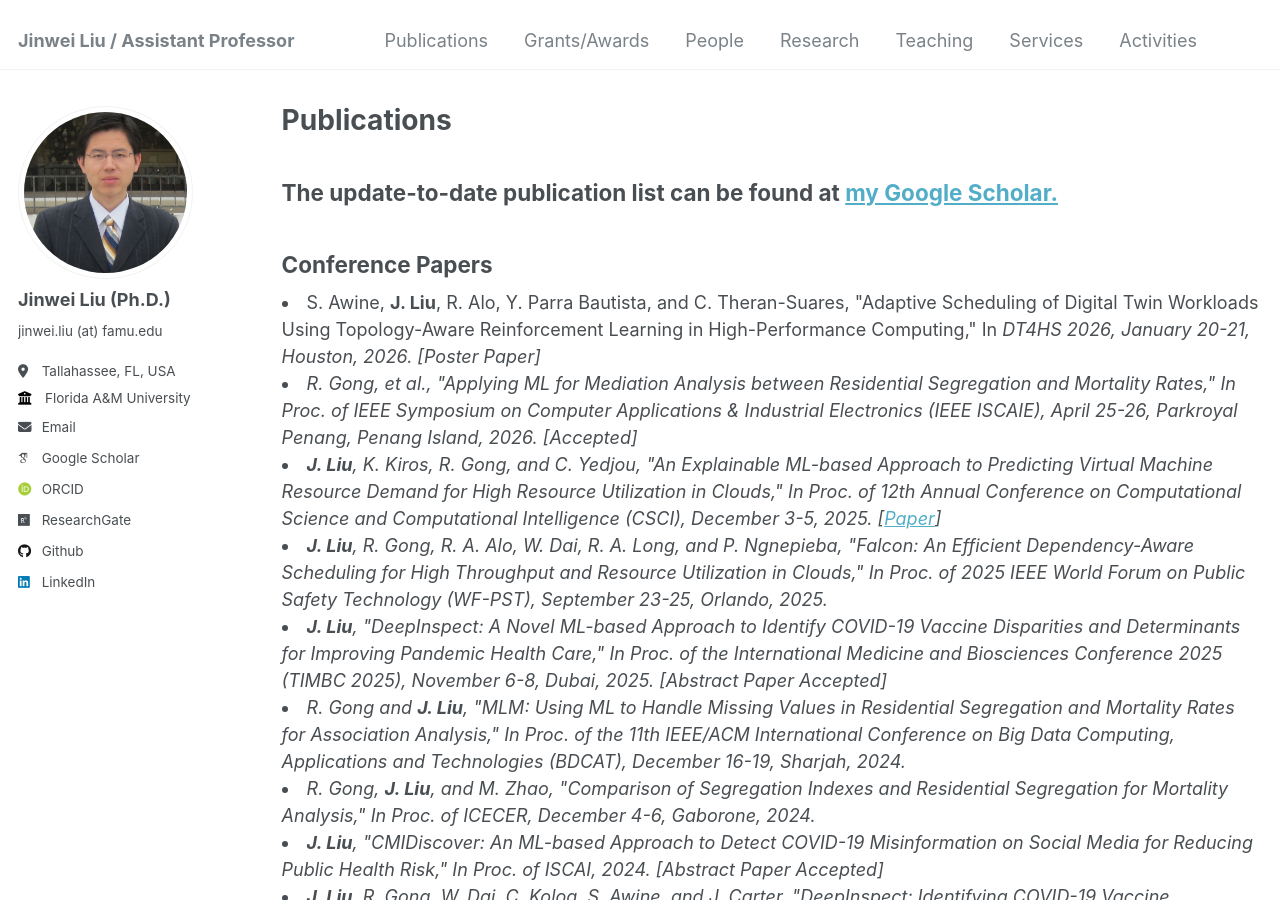
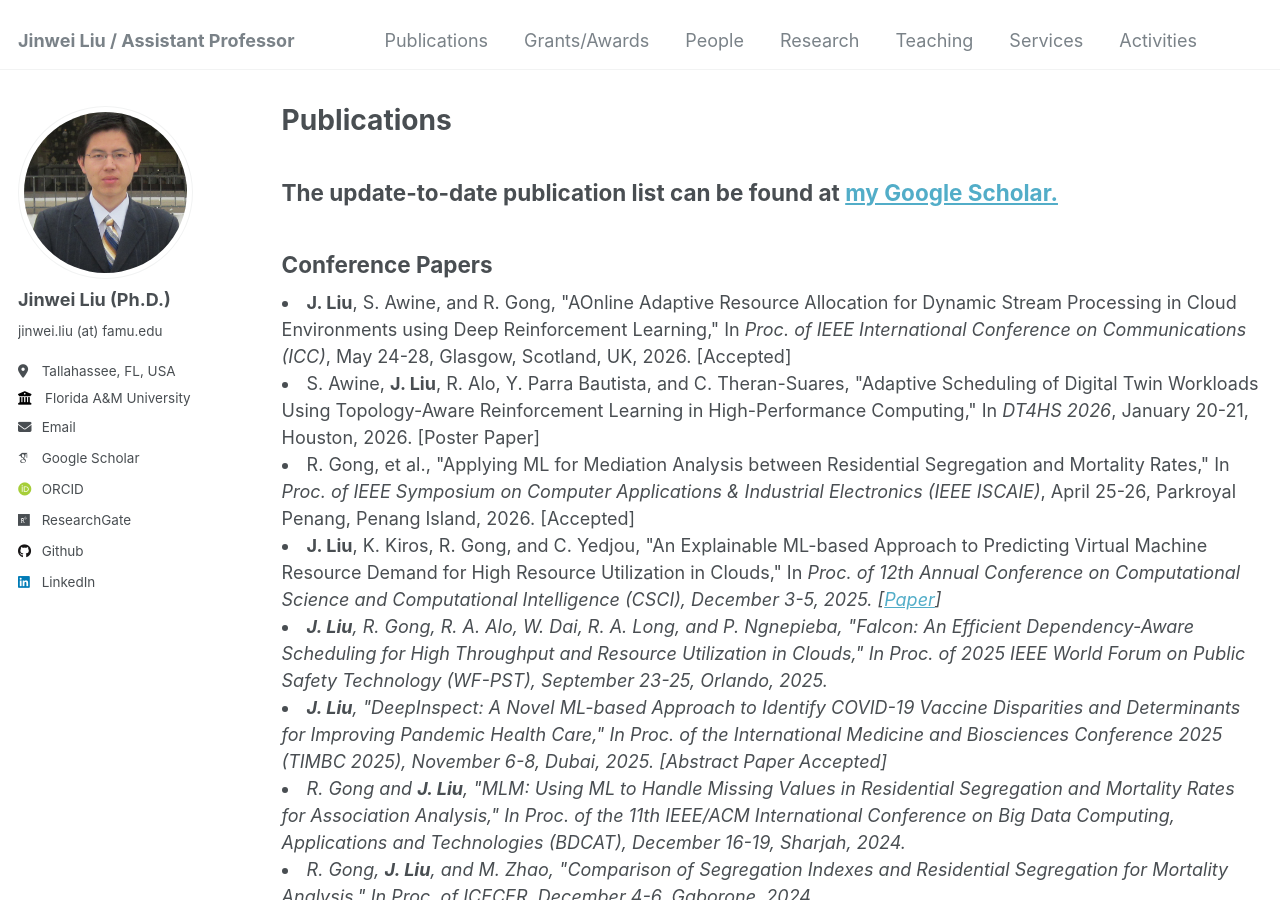
Before and after one commit to jinweiliucu/jinweiliucu.github.io, a Jekyll site: the page built from _publications/publications.html, in a window 1280 px wide and 900 px high. Built offline with Jekyll 4.4.1, drawn with Linux system fonts in a browser that asks for light colours; some web fonts are replaced.

Commit message:
Update publications.html

```diff
--- a/_publications/publications.html
+++ b/_publications/publications.html
@@ -10,8 +10,15 @@ author_profile: true
 
 <h2 class="text-left">Conference Papers</h2>
 	<li>
+    <strong>J. Liu</strong>, S. Awine, and R. Gong, "AOnline Adaptive Resource Allocation for Dynamic Stream Processing in Cloud Environments using Deep Reinforcement Learning,"
+    In <em>Proc. of IEEE International Conference on Communications (ICC)</em>, May 24-28, Glasgow, Scotland, UK, 2026. [Accepted]
+    <!-- [<a href="/files/articles/WF-PST2025LiuFalcon.pdf">Paper</a>]</span> -->
+    </span><br>
+    </li>
+
+	<li>
     S. Awine, <strong>J. Liu</strong>, R. Alo, Y. Parra Bautista, and C. Theran-Suares, "Adaptive Scheduling of Digital Twin Workloads Using Topology-Aware Reinforcement Learning in High-Performance Computing,"
-    In <em>DT4HS 2026, January 20-21, Houston, 2026. [Poster Paper]
+    In <em>DT4HS 2026</em>, January 20-21, Houston, 2026. [Poster Paper]
     <!-- [<a href="/files/articles/WF-PST2025LiuFalcon.pdf">Paper</a>]</span> -->
     </span><br>
     </li>
```
